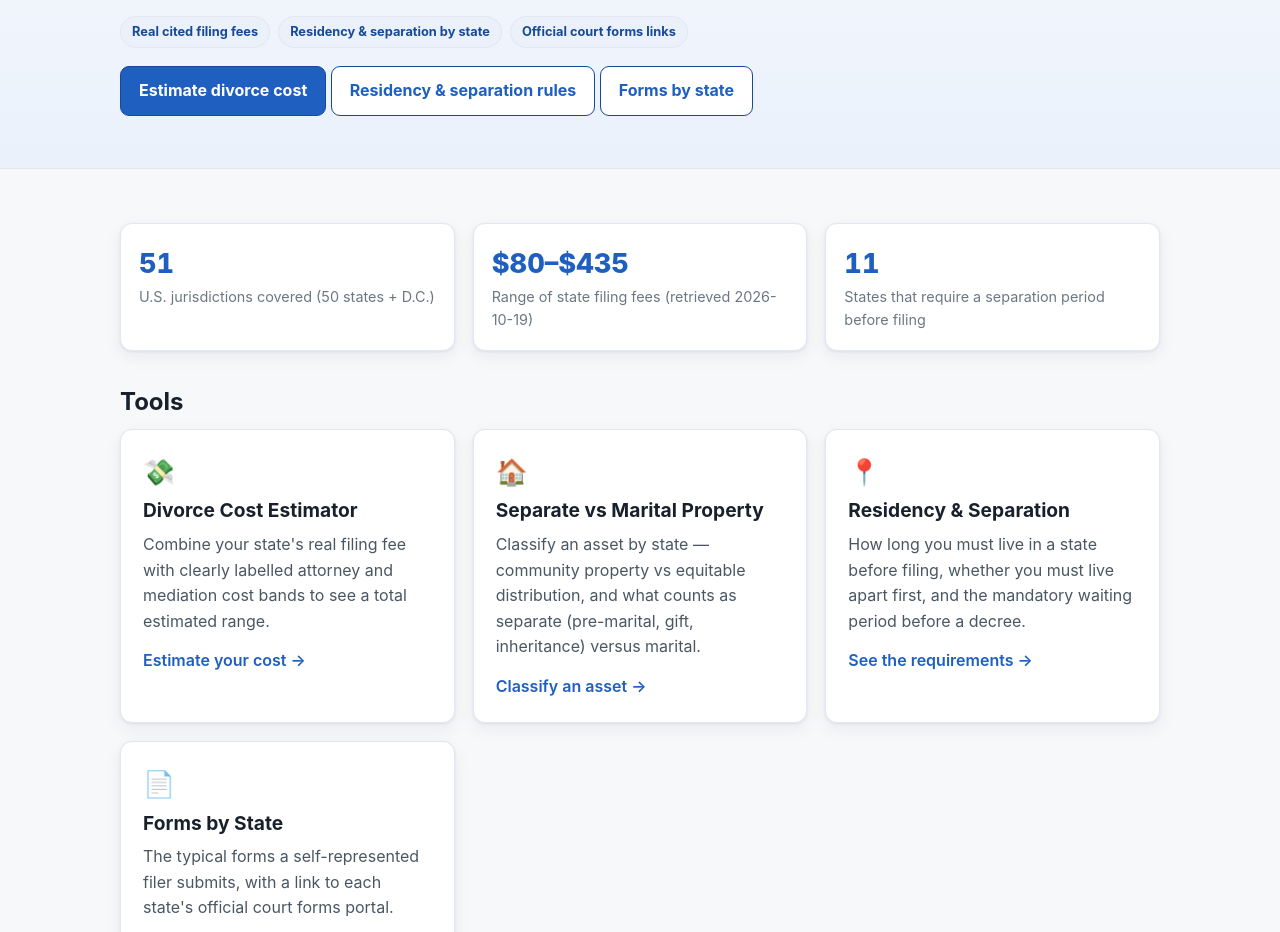
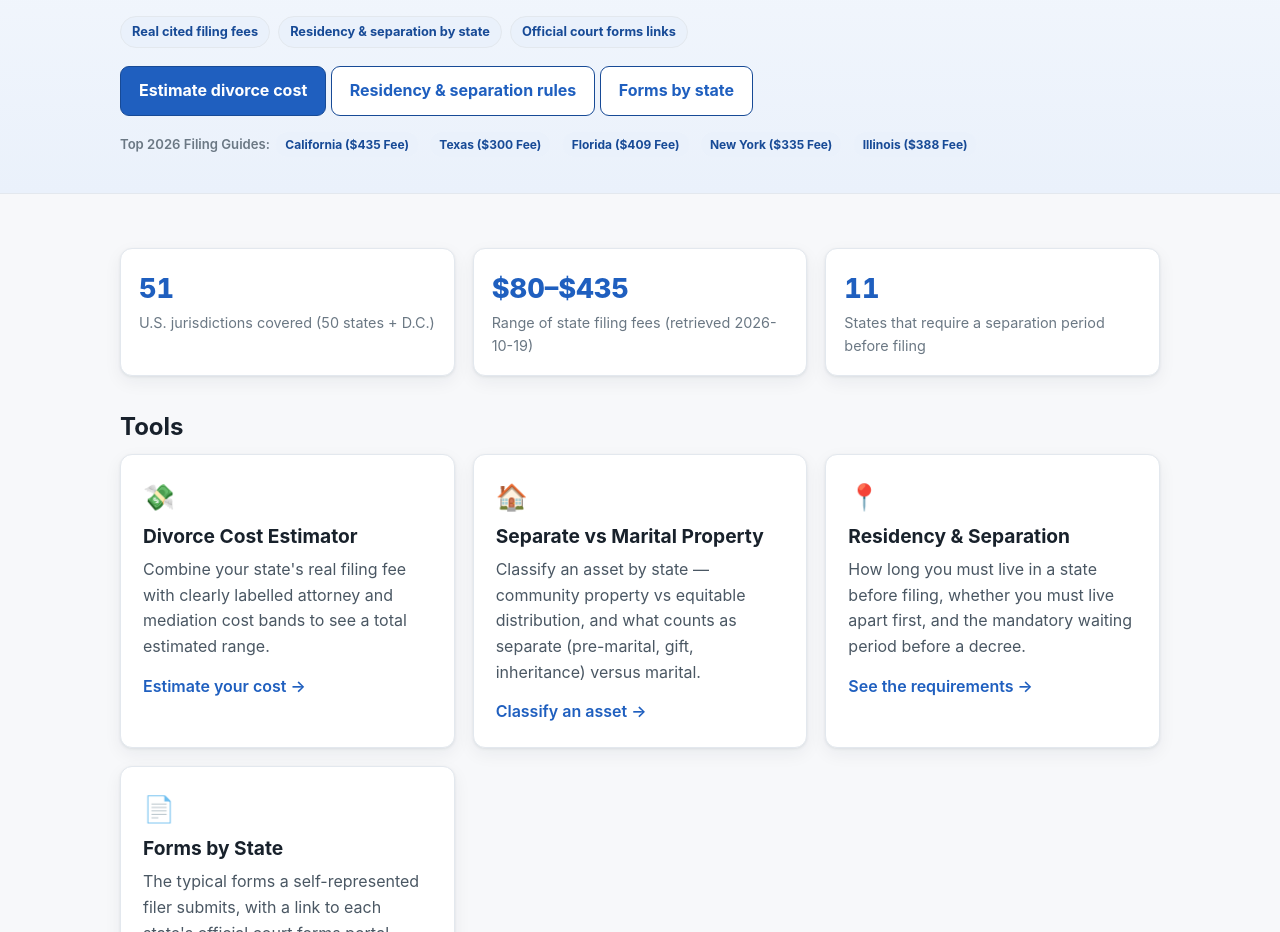
Before and after one commit to my788525/divorcefig, a Next.js app: page / in a window 1280 px wide. Shown: the part 1520-2452 px from the top of the page. Built offline with nearby package versions, Linux system fonts and the light colour scheme.

Commit message:
feat(ux): implement instant preset scenarios and one-click breakdown export utility

```diff
--- a/app/page.tsx
+++ b/app/page.tsx
@@ -80,6 +80,15 @@ export default function HomePage() {
               Forms by state
             </Link>
           </p>
+          <div className="quick-state-pills" style={{ marginTop: '1rem', display: 'flex', gap: '0.4rem', flexWrap: 'wrap', alignItems: 'center' }}>
+            <span style={{ fontSize: '0.82rem', color: 'var(--muted)', fontWeight: 600 }}>Top 2026 Filing Guides:</span>
+            <Link href="/forms/ca/" className="tag">California ($435 Fee)</Link>
+            <Link href="/forms/tx/" className="tag">Texas ($300 Fee)</Link>
+            <Link href="/forms/fl/" className="tag">Florida ($409 Fee)</Link>
+            <Link href="/forms/ny/" className="tag">New York ($335 Fee)</Link>
+            <Link href="/forms/il/" className="tag">Illinois ($388 Fee)</Link>
+          </div>
+
         </div>
       </section>
 
```
